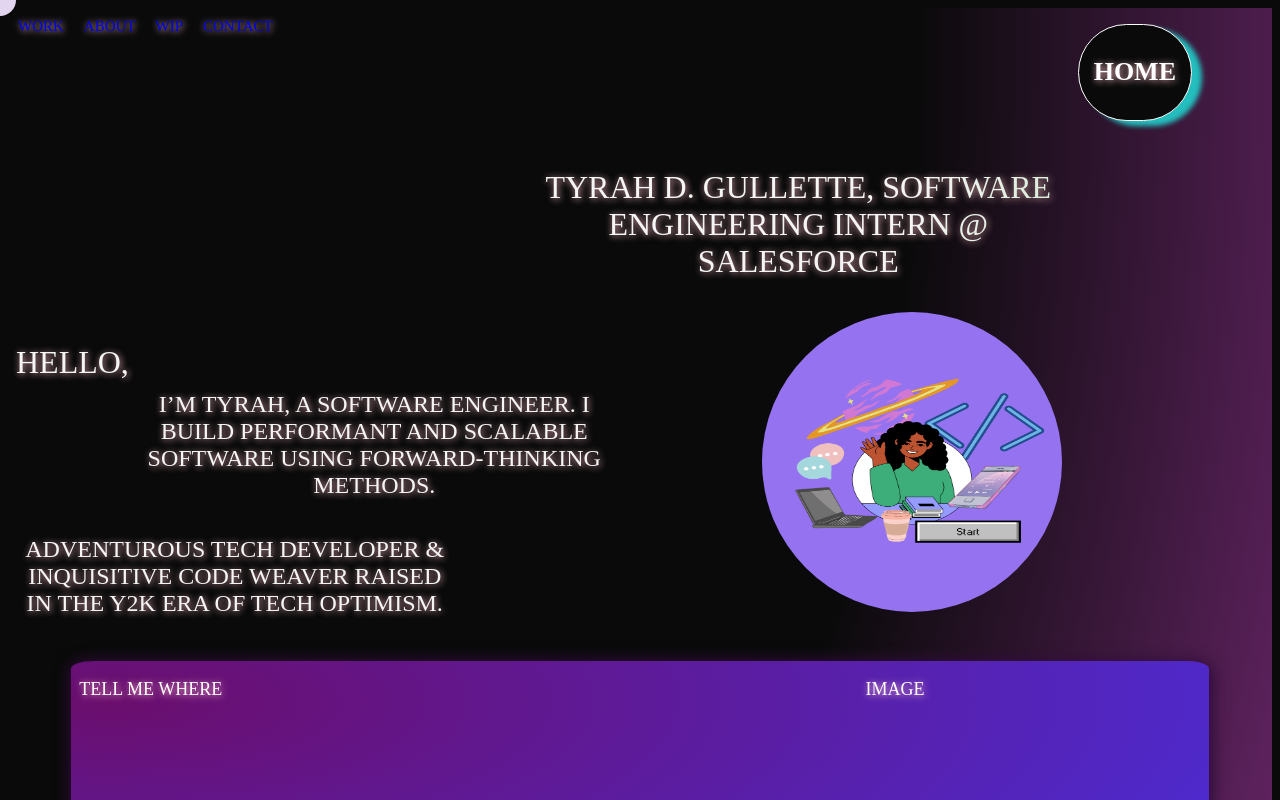
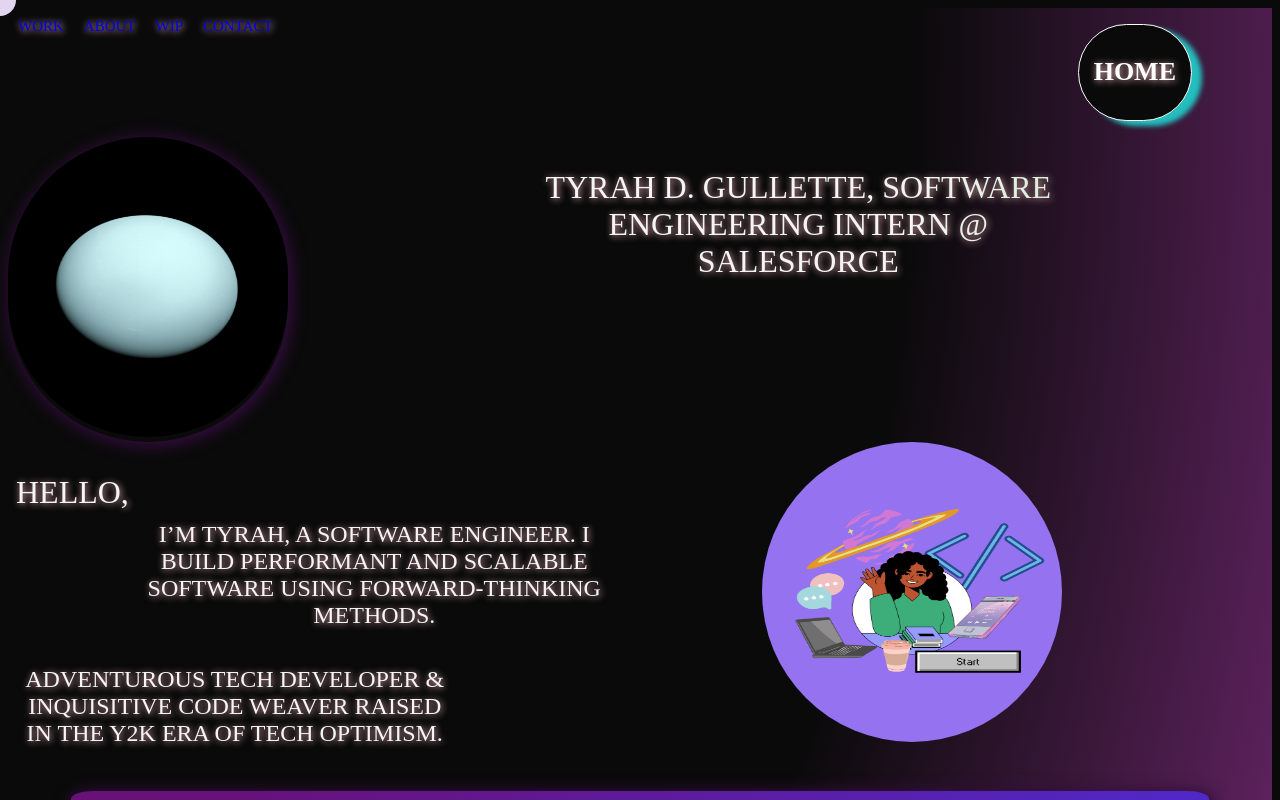
Before and after one commit to ursaturnine/tyrah-portfolio-site, a React (Create React App) app: page / in a window 1280 px wide. Shown: the top 800 px of the page. Built offline with nearby package versions, Linux system fonts and the light colour scheme; a web font is replaced by a local one.

Commit message:
removing background image

```diff
--- a/src/pages/home.tsx
+++ b/src/pages/home.tsx
@@ -15,6 +15,9 @@
                 </div>
                 <div className='home-flex-2'>
                     <h1>{title}</h1>
+                </div>
+                <div className='home-flex-4add'>
+                    <img src={require('../images/uranus.png')} alt='uranus' width={280} height={300}/>
                 </div>
                 <div className='home-flex-3'>
                     <p className='home-text-1'>Tyrah D. Gullette, Software Engineering Intern @ Salesforce</p>
--- a/src/styles/About.css
+++ b/src/styles/About.css
@@ -45,7 +45,7 @@
 
 /* Get To Know Me ; Image */
 .about-section-1 {
-    background-image: url('../images/rainbow.jpg');
+    /* background-image: url('../images/rainbow.jpg'); */
     /* background-color: transparent; */
     mix-blend-mode:exclusion;
     height: 50vw;
--- a/src/styles/home.css
+++ b/src/styles/home.css
@@ -23,6 +23,14 @@
     font-size: small;
     background-color: #0a0a0a;
 }
+/* Planet Image*/
+.home-flex-4add {
+    grid-column-start: 1;
+    grid-row-start: 2;
+    justify-self: left;
+    border-radius: 400px;
+    box-shadow: 2px 2px 15px 3px rgb(50, 13, 60);
+}
 
 /* Image Container */
 .home-flex-2add {
@@ -42,8 +50,9 @@
 /* Tyrah D. Gullette Container */
 .home-flex-3 {
     grid-column-start: 1;
+    grid-row-start: 2;
     mix-blend-mode: difference;
-    justify-self: end;
+    justify-self: right;
 
 }
 
```
Also changed, not shown: src/images/uranus.png (added).
